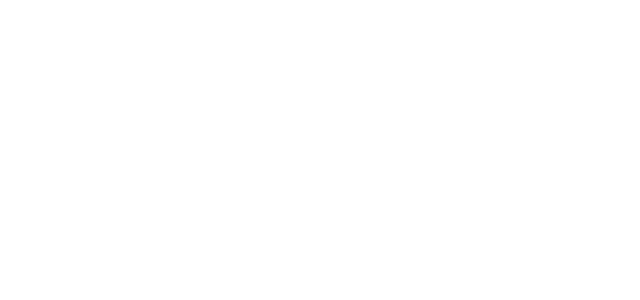
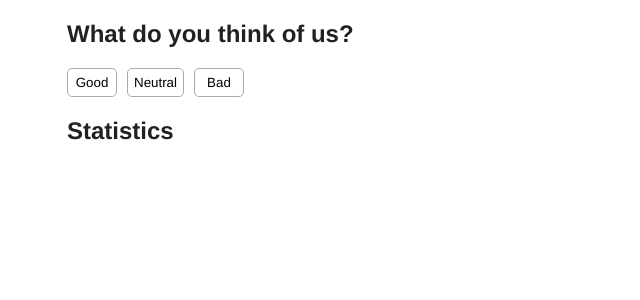
Before and after one commit to massqeen/goit-react-hw-02-feedback, a React (Create React App) app: page / in a window 1280 px wide. Shown: the top 300 px of the page, without its empty margins (0-640 px from the left). Built offline with nearby package versions, Linux system fonts and the light colour scheme.

Commit message:
added Button and Title components

```diff
--- a/src/components/App.js
+++ b/src/components/App.js
@@ -1,17 +1,29 @@
 import React, { Component } from 'react';
 import Layout from './Layout/Layout';
 import PropTypes from 'prop-types';
+import SectionTitle from './SectionTitle';
+import Button from './Button/Button';
 
 class App extends Component {
   static propTypes = {};
   static defaultProps = {};
+
   state = {
     good: 0,
     neutral: 0,
     bad: 0,
   };
+
   render() {
-    return <Layout> </Layout>;
+    return (
+      <Layout>
+        <SectionTitle title="What do you think of us?" />
+        <Button title="Good" />
+        <Button title="Neutral" />
+        <Button title="Bad" />
+        <SectionTitle title="Statistics"> </SectionTitle>
+      </Layout>
+    );
   }
 }
 
--- /dev/null
+++ b/src/components/Button/Button.js
@@ -0,0 +1,12 @@
+import React from 'react';
+import PropTypes from 'prop-types';
+import styles from './Button.module.css';
+
+const Button = ({ title }) => (
+  <button type="button" className={styles.feedbackButton}>
+    {title}
+  </button>
+);
+
+Button.propTypes = { title: PropTypes.string.isRequired };
+export default Button;
--- /dev/null
+++ b/src/components/Button/Button.module.css
@@ -0,0 +1,11 @@
+.feedbackButton {
+  padding: 6px;
+  border: 1px solid #a9a9a9;
+  border-radius: 5px;
+  background-color: #fff;
+  min-width: 50px;
+}
+
+.feedbackButton:not(:last-child) {
+  margin-right: 10px;
+}
--- /dev/null
+++ b/src/components/SectionTitle.js
@@ -0,0 +1,7 @@
+import React from 'react';
+import PropTypes from 'prop-types';
+
+const SectionTitle = ({ title = '' }) => <h2>{title}</h2>;
+SectionTitle.propTypes = { title: PropTypes.string.isRequired };
+
+export default SectionTitle;
--- a/src/index.css
+++ b/src/index.css
@@ -11,7 +11,7 @@ html {
 body {
   margin: 0;
   font-family: 'Helvetica Neue', -apple-system, BlinkMacSystemFont, 'Segoe UI',
-  Roboto, Oxygen, Ubuntu, Cantarell, 'Open Sans', sans-serif;
+    Roboto, Oxygen, Ubuntu, Cantarell, 'Open Sans', sans-serif;
   background-color: #fff;
   color: #212121;
 }
@@ -31,4 +31,5 @@ ul {
 button {
   cursor: pointer;
   font-family: inherit;
+  margin: 0;
 }
```
Also changed, not shown: public/manifest.json (added).
